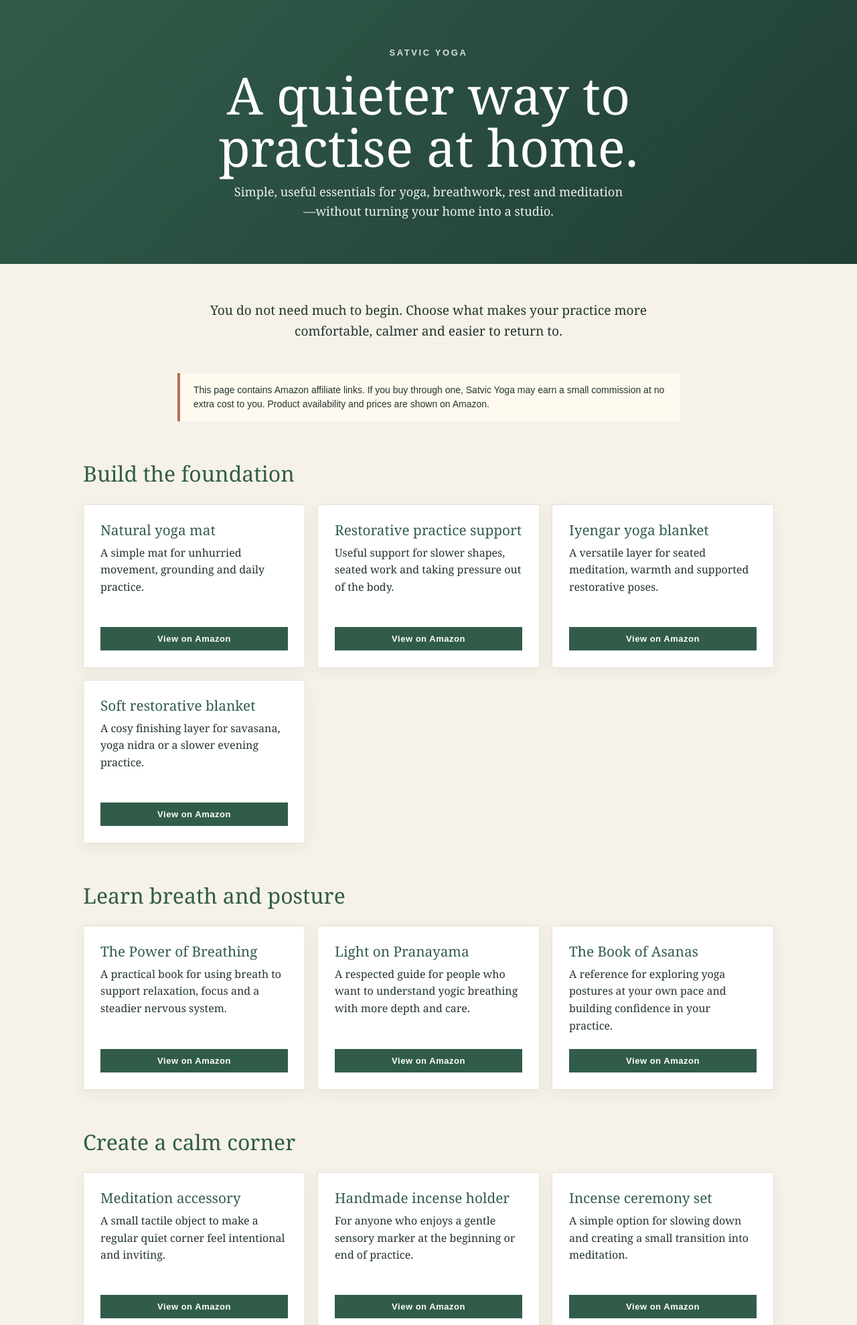
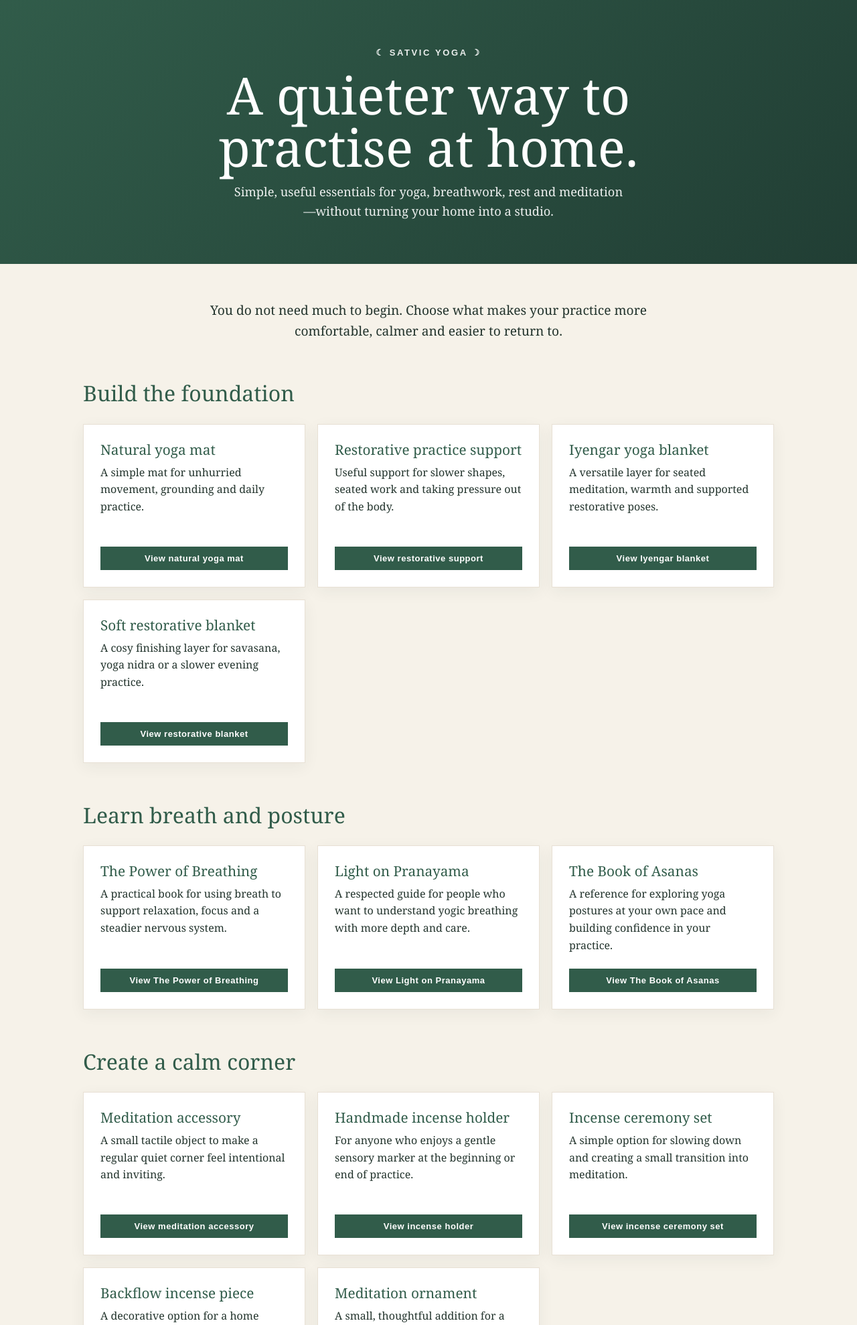
Before and after one commit to ChristopherDuffy-creator/youtube-domain-crawler, a FastAPI app: template app/templates/satvic.html in a window 1280 px wide. Shown: the top 1978 px of the page at 67% size. Run offline with FastAPI, Linux system fonts and the light colour scheme; the template is opened without the code that fills it, so the values that code supplies are empty; data comes from the database, SQL or seed files in the repository; parts of the project's set-up code (start-up, migrations or seed data) failed here and were passed over; some libraries are stand-ins or nearby versions.

Commit message:
Polish affiliate landing pages and repair offer cards

```diff
--- a/app/templates/satvic.html
+++ b/app/templates/satvic.html
@@ -10,7 +10,7 @@
     * { box-sizing:border-box; }
     body { margin:0; background:var(--sand); color:var(--ink); font:16px/1.6 Georgia, serif; }
     header { padding:72px 24px 64px; text-align:center; color:#fff; background:linear-gradient(135deg,#315c4a,#213e34); }
-    .mark { font:700 13px/1 Arial,sans-serif; letter-spacing:.2em; text-transform:uppercase; opacity:.82; }
+    .mark { font:700 13px/1 Arial,sans-serif; letter-spacing:.2em; text-transform:uppercase; opacity:.9; }
     h1 { max-width:820px; margin:18px auto 12px; font-size:clamp(2.5rem,6vw,5.2rem); line-height:1.02; font-weight:500; }
     header p { max-width:590px; margin:0 auto; font-size:1.14rem; opacity:.92; }
     main { max-width:1080px; margin:auto; padding:54px 24px 70px; }
@@ -31,40 +31,39 @@
 </head>
 <body>
   <header>
-    <div class="mark">Satvic Yoga</div>
+    <div class="mark">☾ Satvic Yoga ☽</div>
     <h1>A quieter way to practise at home.</h1>
     <p>Simple, useful essentials for yoga, breathwork, rest and meditation—without turning your home into a studio.</p>
   </header>
   <main>
     <p class="intro">You do not need much to begin. Choose what makes your practice more comfortable, calmer and easier to return to.</p>
-    <aside class="note">This page contains Amazon affiliate links. If you buy through one, Satvic Yoga may earn a small commission at no extra cost to you. Product availability and prices are shown on Amazon.</aside>
 
     <h2>Build the foundation</h2>
     <section class="grid">
-      <article><h3>Natural yoga mat</h3><p>A simple mat for unhurried movement, grounding and daily practice.</p><a class="button" href="https://amzn.to/4zJBvfG" rel="sponsored noopener" target="_blank">View on Amazon</a></article>
-      <article><h3>Restorative practice support</h3><p>Useful support for slower shapes, seated work and taking pressure out of the body.</p><a class="button" href="https://amzn.to/4y3jg39" rel="sponsored noopener" target="_blank">View on Amazon</a></article>
-      <article><h3>Iyengar yoga blanket</h3><p>A versatile layer for seated meditation, warmth and supported restorative poses.</p><a class="button" href="https://amzn.to/4ccmDMI" rel="sponsored noopener" target="_blank">View on Amazon</a></article>
-      <article><h3>Soft restorative blanket</h3><p>A cosy finishing layer for savasana, yoga nidra or a slower evening practice.</p><a class="button" href="https://amzn.to/4gtrD0z" rel="sponsored noopener" target="_blank">View on Amazon</a></article>
+      <article><h3>Natural yoga mat</h3><p>A simple mat for unhurried movement, grounding and daily practice.</p><a class="button" href="https://amzn.to/4zJBvfG" rel="sponsored noopener" target="_blank">View natural yoga mat</a></article>
+      <article><h3>Restorative practice support</h3><p>Useful support for slower shapes, seated work and taking pressure out of the body.</p><a class="button" href="https://amzn.to/4y3jg39" rel="sponsored noopener" target="_blank">View restorative support</a></article>
+      <article><h3>Iyengar yoga blanket</h3><p>A versatile layer for seated meditation, warmth and supported restorative poses.</p><a class="button" href="https://amzn.to/4ccmDMI" rel="sponsored noopener" target="_blank">View Iyengar blanket</a></article>
+      <article><h3>Soft restorative blanket</h3><p>A cosy finishing layer for savasana, yoga nidra or a slower evening practice.</p><a class="button" href="https://amzn.to/4gtrD0z" rel="sponsored noopener" target="_blank">View restorative blanket</a></article>
     </section>
 
     <h2>Learn breath and posture</h2>
     <section class="grid">
-      <article><h3>The Power of Breathing</h3><p>A practical book for using breath to support relaxation, focus and a steadier nervous system.</p><a class="button" href="https://amzn.to/4hWbrr7" rel="sponsored noopener" target="_blank">View on Amazon</a></article>
-      <article><h3>Light on Pranayama</h3><p>A respected guide for people who want to understand yogic breathing with more depth and care.</p><a class="button" href="https://amzn.to/4gCkgnO" rel="sponsored noopener" target="_blank">View on Amazon</a></article>
-      <article><h3>The Book of Asanas</h3><p>A reference for exploring yoga postures at your own pace and building confidence in your practice.</p><a class="button" href="https://amzn.to/4ghS62u" rel="sponsored noopener" target="_blank">View on Amazon</a></article>
+      <article><h3>The Power of Breathing</h3><p>A practical book for using breath to support relaxation, focus and a steadier nervous system.</p><a class="button" href="https://amzn.to/4hWbrr7" rel="sponsored noopener" target="_blank">View The Power of Breathing</a></article>
+      <article><h3>Light on Pranayama</h3><p>A respected guide for people who want to understand yogic breathing with more depth and care.</p><a class="button" href="https://amzn.to/4gCkgnO" rel="sponsored noopener" target="_blank">View Light on Pranayama</a></article>
+      <article><h3>The Book of Asanas</h3><p>A reference for exploring yoga postures at your own pace and building confidence in your practice.</p><a class="button" href="https://amzn.to/4ghS62u" rel="sponsored noopener" target="_blank">View The Book of Asanas</a></article>
     </section>
 
     <h2>Create a calm corner</h2>
     <section class="grid">
-      <article><h3>Meditation accessory</h3><p>A small tactile object to make a regular quiet corner feel intentional and inviting.</p><a class="button" href="https://amzn.to/4zForI0" rel="sponsored noopener" target="_blank">View on Amazon</a></article>
-      <article><h3>Handmade incense holder</h3><p>For anyone who enjoys a gentle sensory marker at the beginning or end of practice.</p><a class="button" href="https://amzn.to/3Uk7d2N" rel="sponsored noopener" target="_blank">View on Amazon</a></article>
-      <article><h3>Incense ceremony set</h3><p>A simple option for slowing down and creating a small transition into meditation.</p><a class="button" href="https://amzn.to/4c7u08e" rel="sponsored noopener" target="_blank">View on Amazon</a></article>
-      <article><h3>Backflow incense piece</h3><p>A decorative option for a home ritual or relaxed evening wind-down.</p><a class="button" href="https://amzn.to/4gTQZGo" rel="sponsored noopener" target="_blank">View on Amazon</a></article>
-      <article><h3>Meditation ornament</h3><p>A small, thoughtful addition for a reading or meditation space.</p><a class="button" href="https://amzn.to/3Ulw2LN" rel="sponsored noopener" target="_blank">View on Amazon</a></article>
+      <article><h3>Meditation accessory</h3><p>A small tactile object to make a regular quiet corner feel intentional and inviting.</p><a class="button" href="https://amzn.to/4zForI0" rel="sponsored noopener" target="_blank">View meditation accessory</a></article>
+      <article><h3>Handmade incense holder</h3><p>For anyone who enjoys a gentle sensory marker at the beginning or end of practice.</p><a class="button" href="https://amzn.to/3Uk7d2N" rel="sponsored noopener" target="_blank">View incense holder</a></article>
+      <article><h3>Incense ceremony set</h3><p>A simple option for slowing down and creating a small transition into meditation.</p><a class="button" href="https://amzn.to/4c7u08e" rel="sponsored noopener" target="_blank">View incense ceremony set</a></article>
+      <article><h3>Backflow incense piece</h3><p>A decorative option for a home ritual or relaxed evening wind-down.</p><a class="button" href="https://amzn.to/4gTQZGo" rel="sponsored noopener" target="_blank">View backflow incense piece</a></article>
+      <article><h3>Meditation ornament</h3><p>A small, thoughtful addition for a reading or meditation space.</p><a class="button" href="https://amzn.to/3Ulw2LN" rel="sponsored noopener" target="_blank">View meditation ornament</a></article>
     </section>
 
     <section class="practice"><h2>Start with ten quiet minutes.</h2><p>Unroll a mat. Sit or lie down comfortably. Let your breath settle naturally. A lasting practice is built through gentleness and repetition—not buying everything at once.</p></section>
   </main>
-  <footer><div class="mark">Satvic Yoga</div><p>Independent recommendations for a more considered home practice.</p><p>As an Amazon Associate, Satvic Yoga earns from qualifying purchases.</p></footer>
+  <footer><div class="mark">☾ Satvic Yoga ☽</div><p>Independent recommendations for a more considered home practice.</p><p>As an Amazon Associate, Satvic Yoga earns from qualifying purchases.</p></footer>
 </body>
 </html>
```
